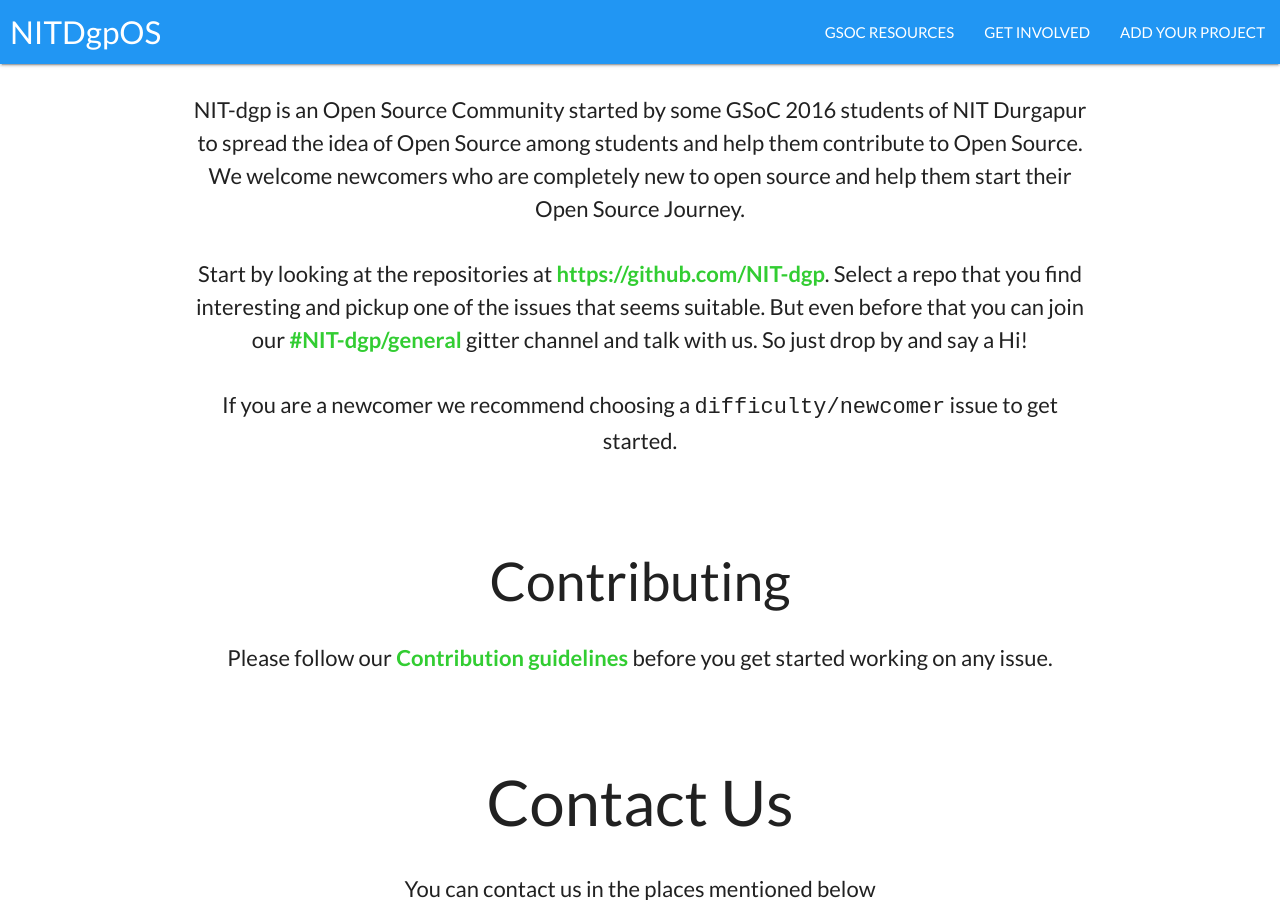
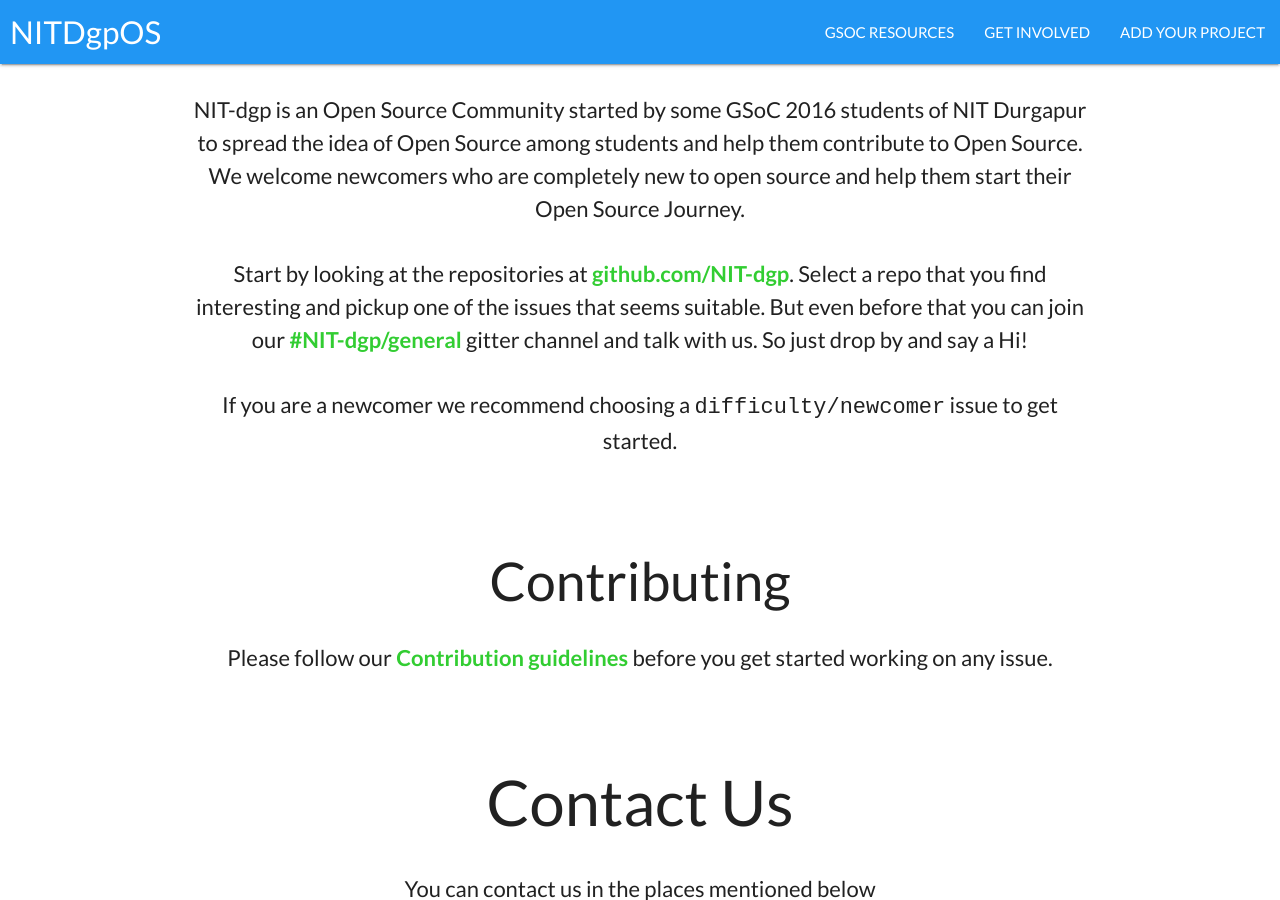
Before and after one commit to NITDgpOS/nitdgpos.github.io, a Jekyll site: the page built from landing_page.md, in a window 1280 px wide and 900 px high, scrolled down 394 px. Built offline with Jekyll 4.4.1, drawn with Linux system fonts in a browser that asks for light colours; nearby versions of some CDN libraries; our own code applies the rules of GitHub Pages for plain Markdown files; some of the changed lines change nothing that is shown.

Commit message:
Fix links on landing page

```diff
--- a/landing_page.md
+++ b/landing_page.md
@@ -6,12 +6,12 @@
 ## Who we are
 **NIT-dgp** is an Open Source Community started by some GSoC 2016 students of NIT Durgapur to spread the idea of Open Source among students and help them contribute to Open Source. We welcome newcomers who are completely new to open source and help them start their Open Source Journey.
 
-Start by looking at the repositories at [https://github.com/NIT-dgp](). Select a repo that you find interesting and pickup one of the issues that seems suitable. But even before that you can join our [#NIT-dgp/general](https://gitter.im/NIT-dgp/General) gitter channel and talk with us. So just drop by and say a Hi!
+Start by looking at the repositories at [github.com/NIT-dgp](https://github.com/NIT-dgp). Select a repo that you find interesting and pickup one of the issues that seems suitable. But even before that you can join our [#NIT-dgp/general](https://gitter.im/NIT-dgp/General) gitter channel and talk with us. So just drop by and say a Hi!
 
 If you are a newcomer we recommend choosing a `difficulty/newcomer` issue to get started.
 
 ## Contributing
-Please follow our [Contribution guidelines](contributing) before you get started working on any issue.
+Please follow our [Contribution guidelines](get_involved) before you get started working on any issue.
 
 # Contact Us
 You can contact us in the places mentioned below
```
